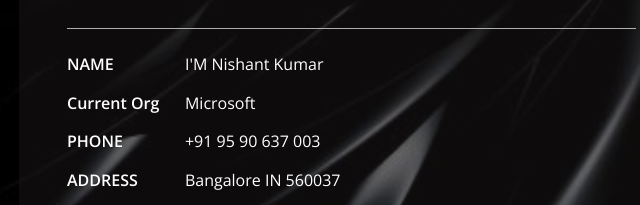
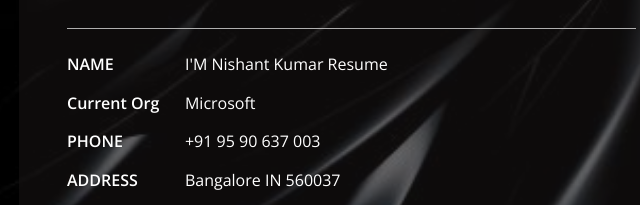
Before and after one commit to nkjaiswal/nishant.live, a plain HTML site: page index.html in a window 1280 px wide. Shown: the part 276-481 px from the top of the page, 51-691 px from the left. Drawn offline with nearby package versions, Linux system fonts and the light colour scheme; files whose address does not match are found by name.

Commit message:
Update index.html

```diff
--- a/index.html
+++ b/index.html
@@ -87,7 +87,7 @@ License URL: http://creativecommons.org/licenses/by/3.0/
 							<li>
 								<ul class="address-text">
 									<li><b>NAME</b></li>
-									<li>I'M Nishant Kumar</li>
+									<li>I'M Nishant Kumar <a href="https://docs.google.com/document/d/1PWERYsIMvE9-YroS8Pni1tYlEnmcOYnLNHCKM-h7ahU/edit?usp=drive_link">Resume</a></li>
 								</ul>
 							</li>
 							<li>
```
